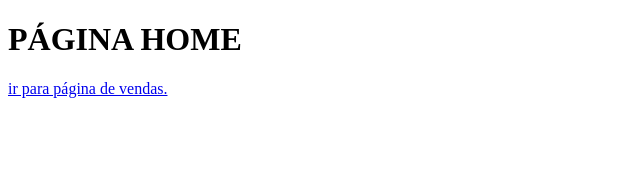
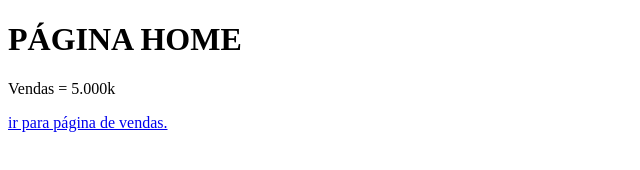
Before and after one commit to geilegiovana/projetinho, a plain HTML site: page index.html in a window 1280 px wide. Shown: the whole page, without its empty margins (0-640 px from the left). Drawn offline with Linux system fonts and the light colour scheme.

Commit message:
acrescentado valor das vendas

```diff
--- a/index.html
+++ b/index.html
@@ -8,6 +8,7 @@
 </head>
 <body>
     <h1>PÁGINA HOME</h1>
+    <p>Vendas = 5.000k </p>
     <a href="vendas.html">ir para página de vendas.</a>
 
 </body>
```
